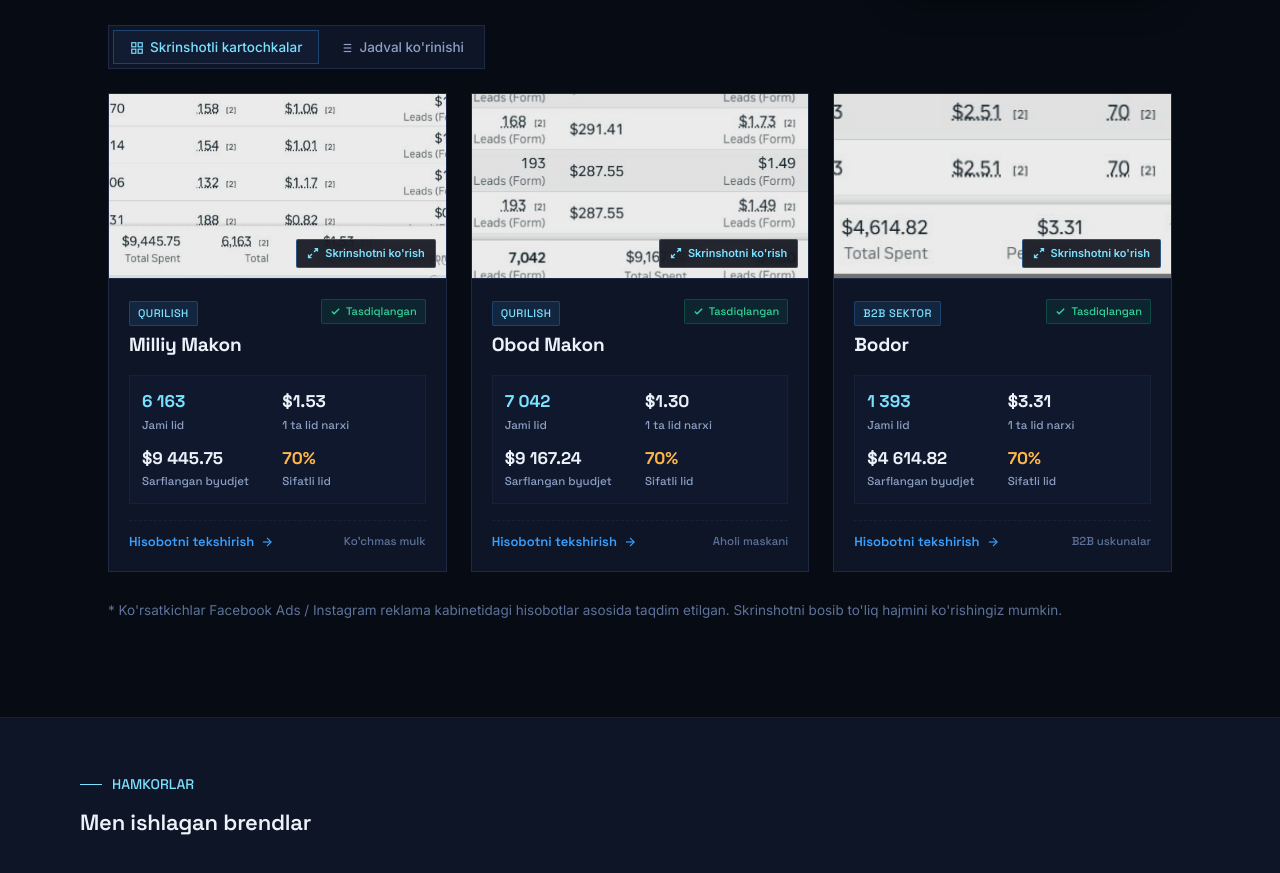
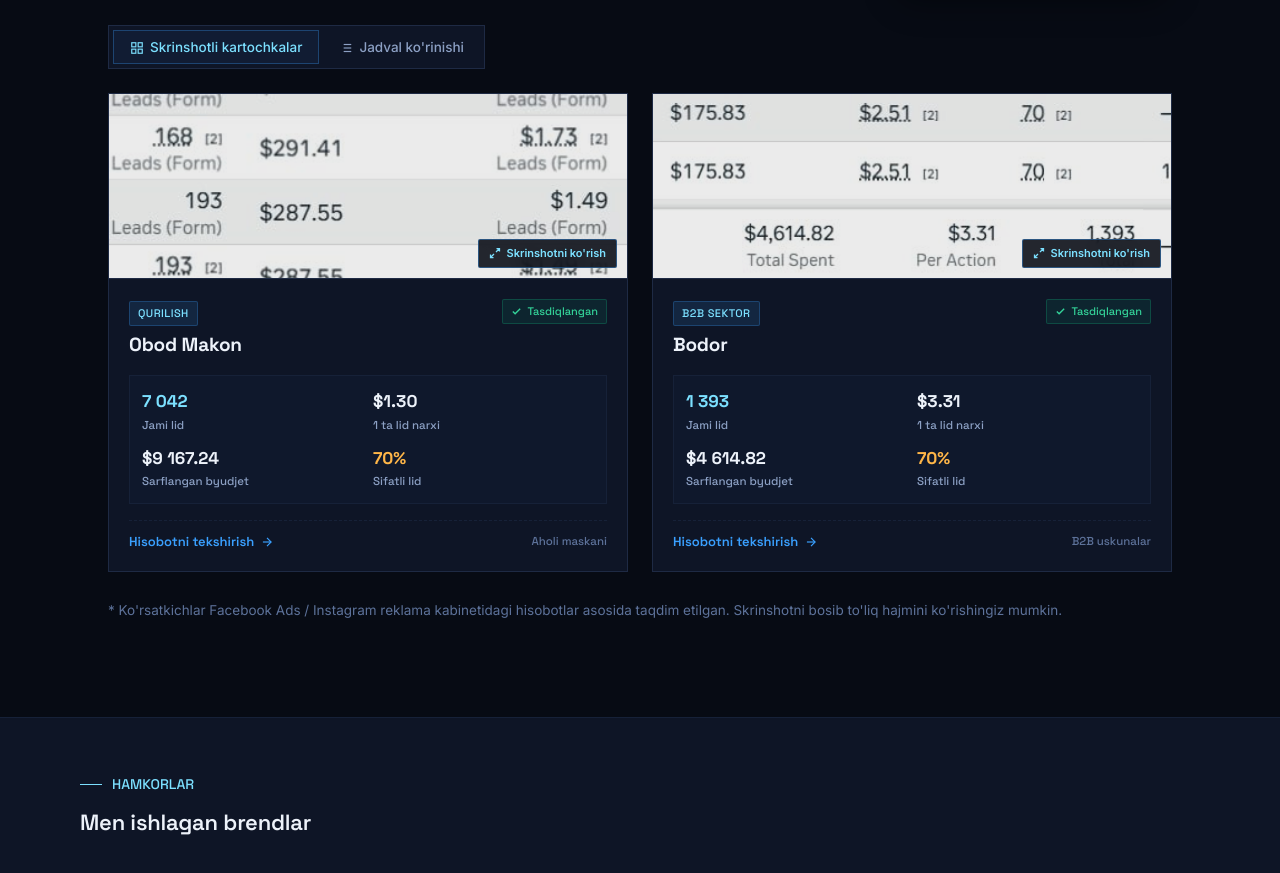
Before and after one commit to muhammadsolih30/marjona-loyhasi-, a website: page index.html in a window 1280 px wide. Shown: the part 2256-3129 px from the top of the page. Drawn offline with Linux system fonts and the light colour scheme.

Commit message:
Remove Milliy Makon case card and table row

```diff
--- a/index.html
+++ b/index.html
@@ -1595,64 +1595,6 @@
       <!-- 1. Rich Cards Grid (default) -->
       <div class="proof-grid" id="proofGrid">
 
-        <!-- Card: Milliy Makon -->
-        <article class="proof-card reveal">
-          <div class="proof-card-media"
-            onclick="openLightbox('page/photo_2026-09-14_15-47-06.jpg', 'Qurilish — Milliy Makon', '6 163 lid | $9 445.75 byudjet | $1.53/lid | 70% sifat')">
-            <img src="page/photo_2026-09-14_15-47-06.jpg" alt="Milliy Makon reklama kabineti skrinshoti" loading="lazy">
-            <div class="proof-media-badge">
-              <svg width="12" height="12" viewBox="0 0 24 24" fill="none" stroke="currentColor" stroke-width="2.5">
-                <path d="M15 3h6v6M9 21H3v-6M21 3l-7 7M3 21l7-7" />
-              </svg>
-              Skrinshotni ko'rish
-            </div>
-          </div>
-          <div class="proof-card-body">
-            <div class="proof-card-top">
-              <div>
-                <span class="niche">Qurilish</span>
-                <h3 class="client">Milliy Makon</h3>
-              </div>
-              <span class="proof-verified-pill">
-                <svg width="11" height="11" viewBox="0 0 24 24" fill="none" stroke="currentColor" stroke-width="3">
-                  <polyline points="20 6 9 17 4 12" />
-                </svg>
-                Tasdiqlangan
-              </span>
-            </div>
-
-            <div class="proof-metrics-grid">
-              <div class="proof-metric-item highlight">
-                <span class="val">6 163</span>
-                <span class="lbl">Jami lid</span>
-              </div>
-              <div class="proof-metric-item">
-                <span class="val">$1.53</span>
-                <span class="lbl">1 ta lid narxi</span>
-              </div>
-              <div class="proof-metric-item">
-                <span class="val">$9 445.75</span>
-                <span class="lbl">Sarflangan byudjet</span>
-              </div>
-              <div class="proof-metric-item quality">
-                <span class="val">70%</span>
-                <span class="lbl">Sifatli lid</span>
-              </div>
-            </div>
-
-            <div class="proof-card-footer">
-              <button class="proof-view-btn"
-                onclick="openLightbox('page/photo_2026-09-14_15-47-06.jpg', 'Qurilish — Milliy Makon', '6 163 lid | $9 445.75 byudjet | $1.53/lid | 70% sifat')">
-                Hisobotni tekshirish
-                <svg width="14" height="14" viewBox="0 0 24 24" fill="none" stroke="currentColor" stroke-width="2">
-                  <line x1="5" y1="12" x2="19" y2="12"></line>
-                  <polyline points="12 5 19 12 12 19"></polyline>
-                </svg>
-              </button>
-              <span class="proof-status-tag">Ko'chmas mulk</span>
-            </div>
-          </div>
-        </article>
 
         <!-- Card 3: Obod Makon -->
         <article class="proof-card reveal delay-200">
@@ -1786,20 +1728,6 @@
           <div>Skrinshot</div>
         </div>
 
-        <div class="case-row">
-          <div class="case-name"><span class="niche">Qurilish</span><span class="client">Milliy Makon</span></div>
-          <div class="case-col"><span class="v">6 163</span><span class="l">lid</span></div>
-          <div class="case-col"><span class="v">$9 445.75</span><span class="l">byudjet</span></div>
-          <div class="case-col"><span class="v">$1.53</span><span class="l">1 ta lid</span></div>
-          <div class="case-col quality"><span class="v">70%</span><span class="l">sifatli lid</span></div>
-          <div><button class="case-img-link"
-              onclick="openLightbox('page/photo_2026-09-14_15-47-06.jpg', 'Milliy Makon', '6 163 lid | $9 445.75 byudjet')"><svg
-                width="14" height="14" viewBox="0 0 24 24" fill="none" stroke="currentColor" stroke-width="2">
-                <rect x="3" y="3" width="18" height="18" rx="2" />
-                <circle cx="8.5" cy="8.5" r="1.5" />
-                <polyline points="21 15 16 10 5 21" />
-              </svg> Ko'rish</button></div>
-        </div>
         <div class="case-row">
           <div class="case-name"><span class="niche">B2B</span><span class="client">Bodor</span></div>
           <div class="case-col"><span class="v">1 393</span><span class="l">lid</span></div>
```
